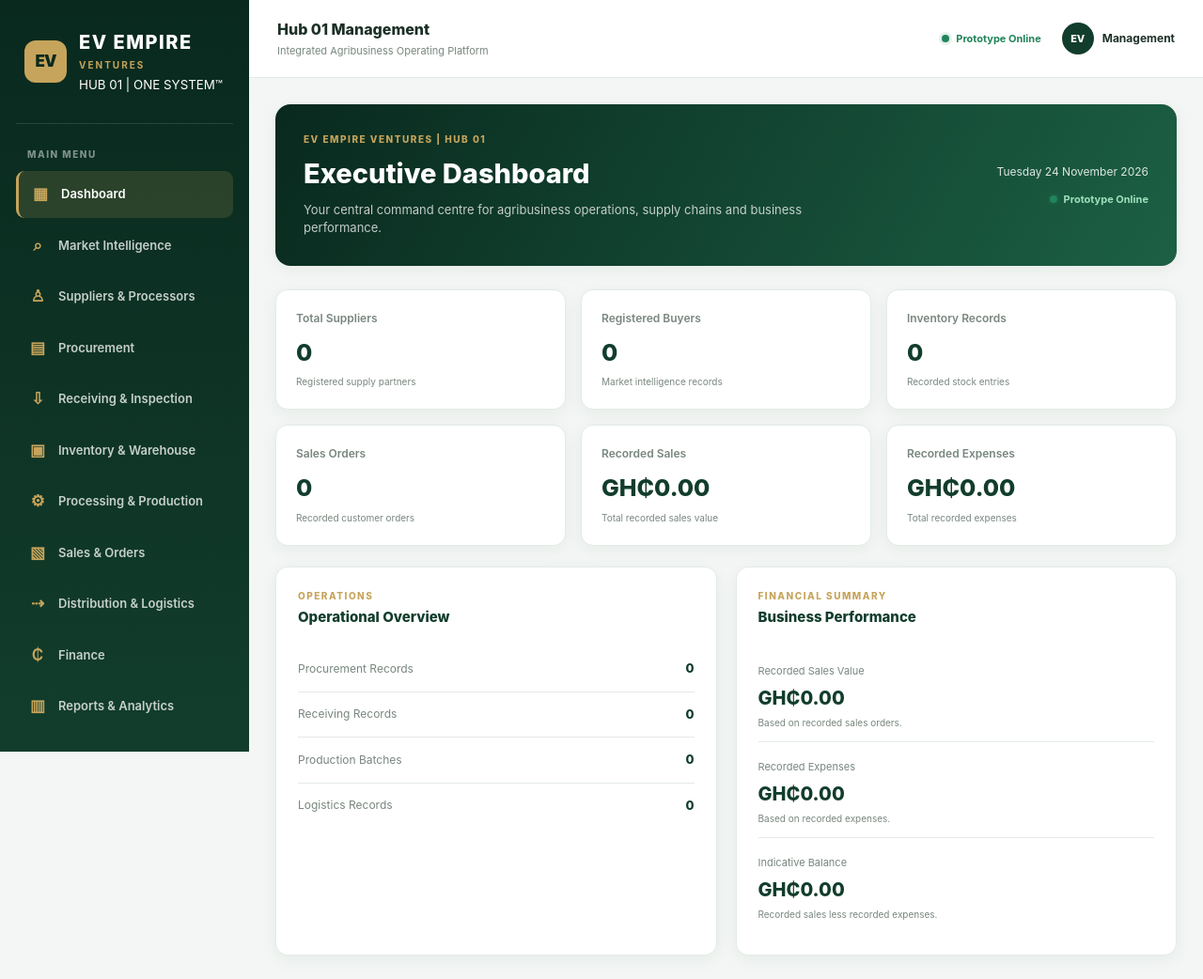
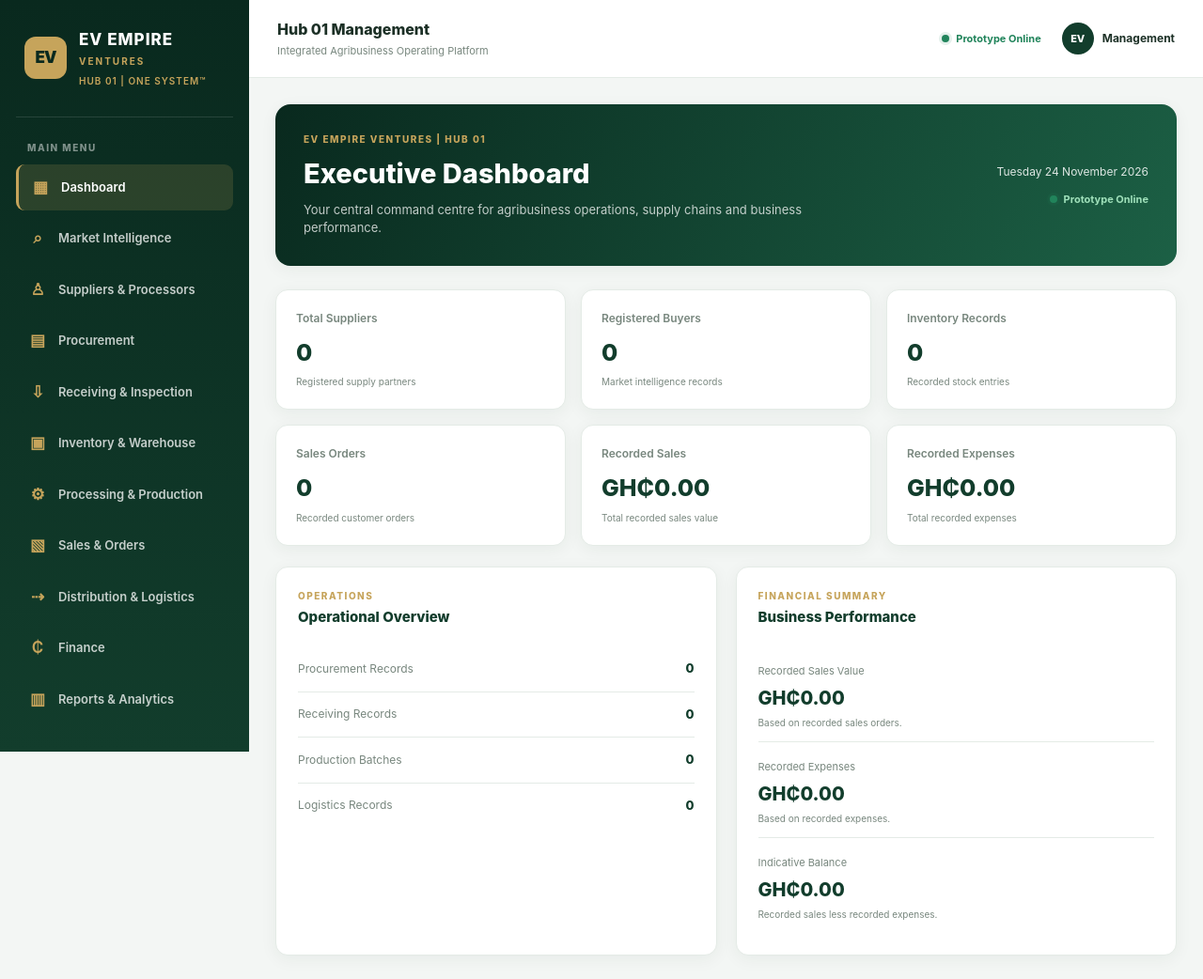
Before and after one commit to Allaboutgrowing/Hub-10-System-, a plain HTML site: page index.html in a window 1280 px wide. Shown: the top 1042 px of the page at 94% size. Drawn offline with Linux system fonts and the light colour scheme.

Commit message:
Update style.css

```diff
--- a/style.css
+++ b/style.css
@@ -1491,3 +1491,16 @@ textarea:focus-visible {
     }
 
 }
+.brand small {
+    display: block;
+    margin-top: 6px;
+    color: #c6a45b;
+    font-size: 10px;
+    font-weight: 600;
+    letter-spacing: 1px;
+}
+
+.brand h2 {
+    font-size: 17px;
+    letter-spacing: 1px;
+}
```
